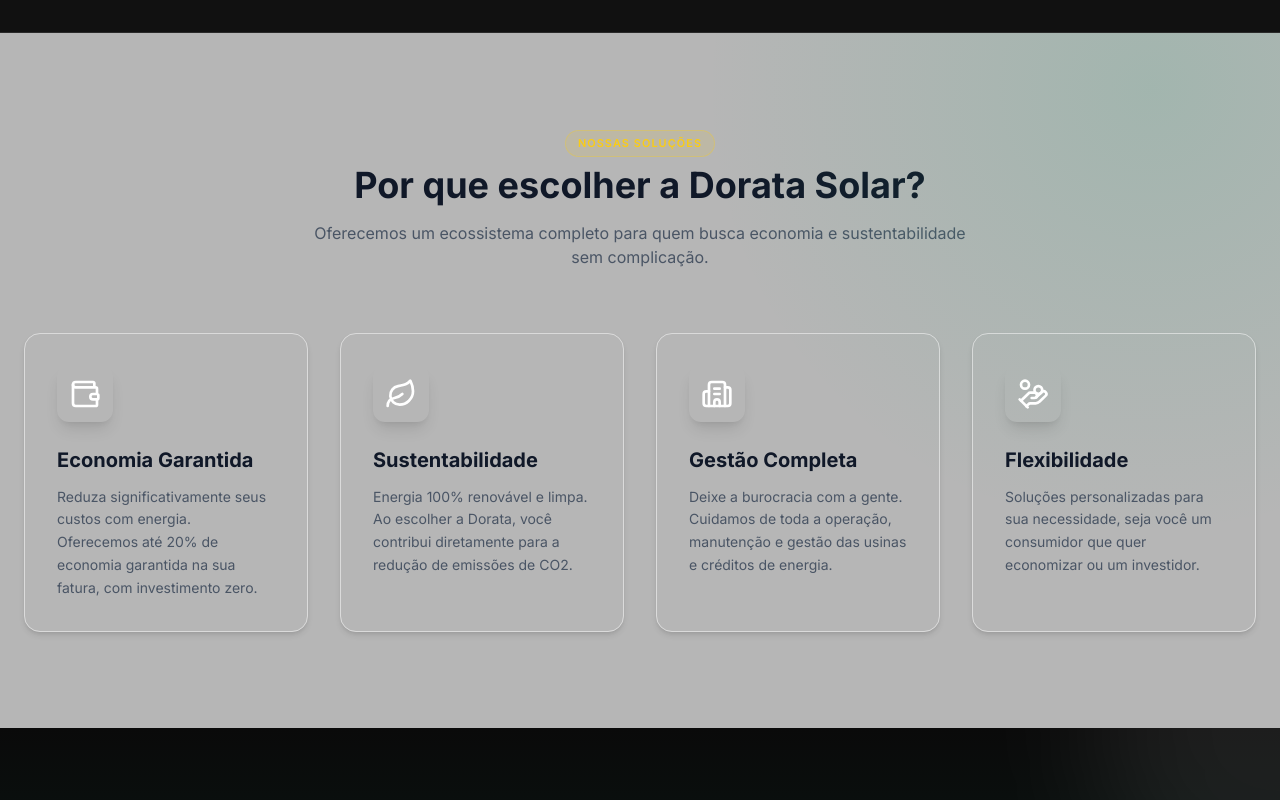
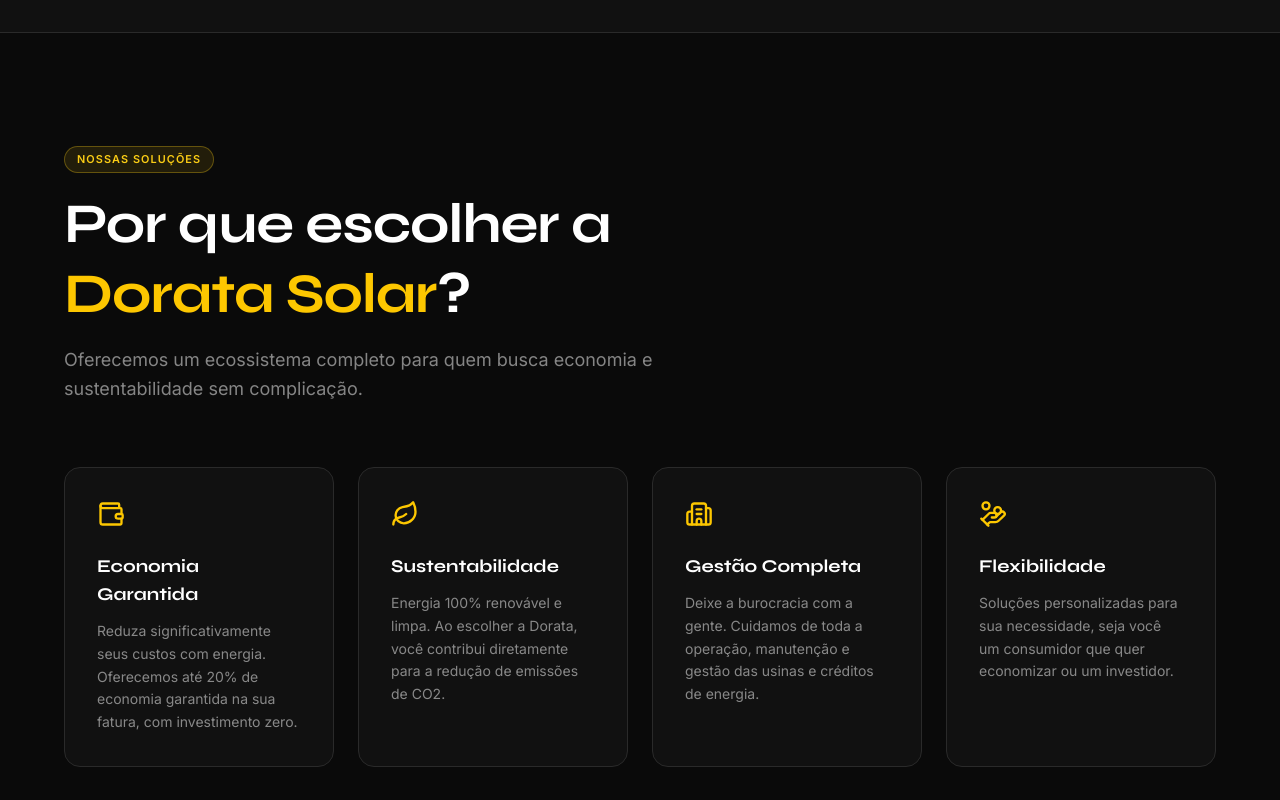
Before and after one commit to Damascenoswift/site-dorata-oficial, a Next.js app: page / in a window 1280 px wide. Shown: the part 1260-2060 px from the top of the page. Built offline with nearby package versions, Linux system fonts and the light colour scheme.

Commit message:
feat: redesign Services with dark cards and yellow icons

```diff
--- a/components/Services.tsx
+++ b/components/Services.tsx
@@ -2,82 +2,90 @@
 
 import { HandCoins, Leaf, Building2, Wallet } from "lucide-react";
 import { motion } from "framer-motion";
+import { staggerContainer, staggerItem, viewportOnce } from "@/lib/animations";
 
 export default function Services() {
   const services = [
     {
       title: "Economia Garantida",
       description: "Reduza significativamente seus custos com energia. Oferecemos até 20% de economia garantida na sua fatura, com investimento zero.",
-            icon: <Wallet size={32} className="text-white" />,
+      icon: <Wallet size={28} className="text-yellow-400" />,
     },
     {
       title: "Sustentabilidade",
       description: "Energia 100% renovável e limpa. Ao escolher a Dorata, você contribui diretamente para a redução de emissões de CO2.",
-            icon: <Leaf size={32} className="text-white" />,
+      icon: <Leaf size={28} className="text-yellow-400" />,
     },
     {
       title: "Gestão Completa",
       description: "Deixe a burocracia com a gente. Cuidamos de toda a operação, manutenção e gestão das usinas e créditos de energia.",
-            icon: <Building2 size={32} className="text-white" />,
+      icon: <Building2 size={28} className="text-yellow-400" />,
     },
     {
       title: "Flexibilidade",
       description: "Soluções personalizadas para sua necessidade, seja você um consumidor que quer economizar ou um investidor.",
-            icon: <HandCoins size={32} className="text-white" />,
+      icon: <HandCoins size={28} className="text-yellow-400" />,
     },
   ];
 
   return (
-        <section id="solutions" className="py-24 bg-white/70 relative overflow-hidden">
-            <div className="absolute inset-0 bg-[radial-gradient(circle_at_90%_8%,rgba(41,177,127,0.14),transparent_34%)]"></div>
-            <div className="container mx-auto px-6">
-                <div className="text-center mb-16 max-w-2xl mx-auto">
+    <section id="solutions" className="py-28 bg-[#0a0a0a]">
+      <div className="mx-auto max-w-[1200px] px-6">
+        {/* Header */}
+        <div className="max-w-2xl mb-16">
           <motion.span
             initial={{ opacity: 0, y: 20 }}
             whileInView={{ opacity: 1, y: 0 }}
-                        className="section-chip mb-2"
+            viewport={viewportOnce}
+            className="section-chip mb-4 block w-fit"
           >
             Nossas Soluções
           </motion.span>
           <motion.h2
             initial={{ opacity: 0, y: 20 }}
             whileInView={{ opacity: 1, y: 0 }}
-                        transition={{ delay: 0.1 }}
-                        className="text-4xl font-bold text-gray-900 mb-4"
+            viewport={viewportOnce}
+            transition={{ delay: 0.1, duration: 0.7, ease: "easeOut" }}
+            className="font-display text-[clamp(2rem,5vw,3.5rem)] font-bold text-white leading-tight tracking-[-0.02em]"
           >
-                        Por que escolher a <span className="title-gradient">Dorata Solar</span>?
+            Por que escolher a{" "}
+            <span className="text-yellow-400">Dorata Solar</span>?
           </motion.h2>
-                    <p className="text-gray-600">
+          <motion.p
+            initial={{ opacity: 0, y: 20 }}
+            whileInView={{ opacity: 1, y: 0 }}
+            viewport={viewportOnce}
+            transition={{ delay: 0.2, duration: 0.7, ease: "easeOut" }}
+            className="text-white/50 mt-4 text-lg leading-relaxed"
+          >
             Oferecemos um ecossistema completo para quem busca economia e sustentabilidade sem complicação.
-                    </p>
+          </motion.p>
         </div>
 
-                <div className="grid md:grid-cols-2 lg:grid-cols-4 gap-8">
+        {/* Grid */}
+        <motion.div
+          variants={staggerContainer}
+          initial="hidden"
+          whileInView="visible"
+          viewport={viewportOnce}
+          className="grid md:grid-cols-2 lg:grid-cols-4 gap-6"
+        >
           {services.map((service, index) => (
             <motion.div
               key={index}
-                            initial={{ opacity: 0, y: 20 }}
-                            whileInView={{ opacity: 1, y: 0 }}
-                            viewport={{ once: true }}
-                            transition={{ delay: index * 0.1 }}
-                            className="glass-strong lift-card p-8 rounded-2xl shadow-md border border-white/50 transition-all duration-300 group cursor-default relative overflow-hidden"
+              variants={staggerItem}
+              className="card-dark p-8 group cursor-default"
             >
-                            {/* Hover gradient background */}
-                            <div className="absolute inset-0 bg-gradient-to-br from-primary via-secondary to-[#0f5f48] opacity-0 group-hover:opacity-100 transition-opacity duration-300 -z-10"></div>
-
-                            <div className="mb-6 bg-gradient-to-br from-primary to-secondary w-14 h-14 rounded-xl flex items-center justify-center shadow-lg group-hover:bg-white/20 group-hover:backdrop-blur-sm transition-colors">
-                                {service.icon}
-                            </div>
-
-                            <h3 className="text-xl font-bold text-gray-900 mb-3 group-hover:text-white transition-colors">
+              <div className="mb-6">{service.icon}</div>
+              <h3 className="font-display text-lg font-bold text-white mb-3">
                 {service.title}
               </h3>
-                            <p className="text-gray-600 leading-relaxed text-sm group-hover:text-gray-100 transition-colors">
+              <p className="text-white/50 leading-relaxed text-sm">
                 {service.description}
               </p>
             </motion.div>
           ))}
-                </div>
+        </motion.div>
       </div>
     </section>
   );
```
Lines whose indentation alone changed are shown as unchanged.
